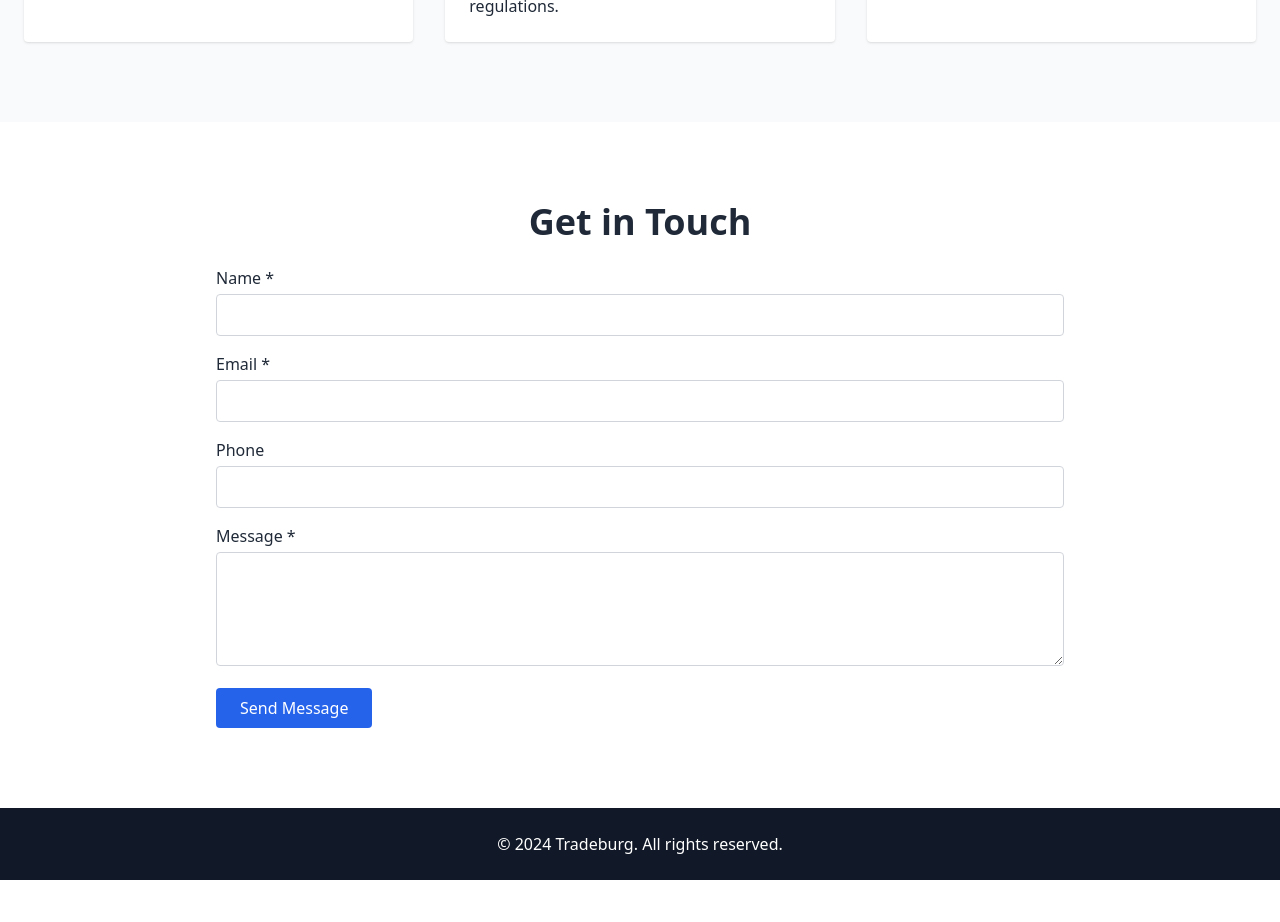
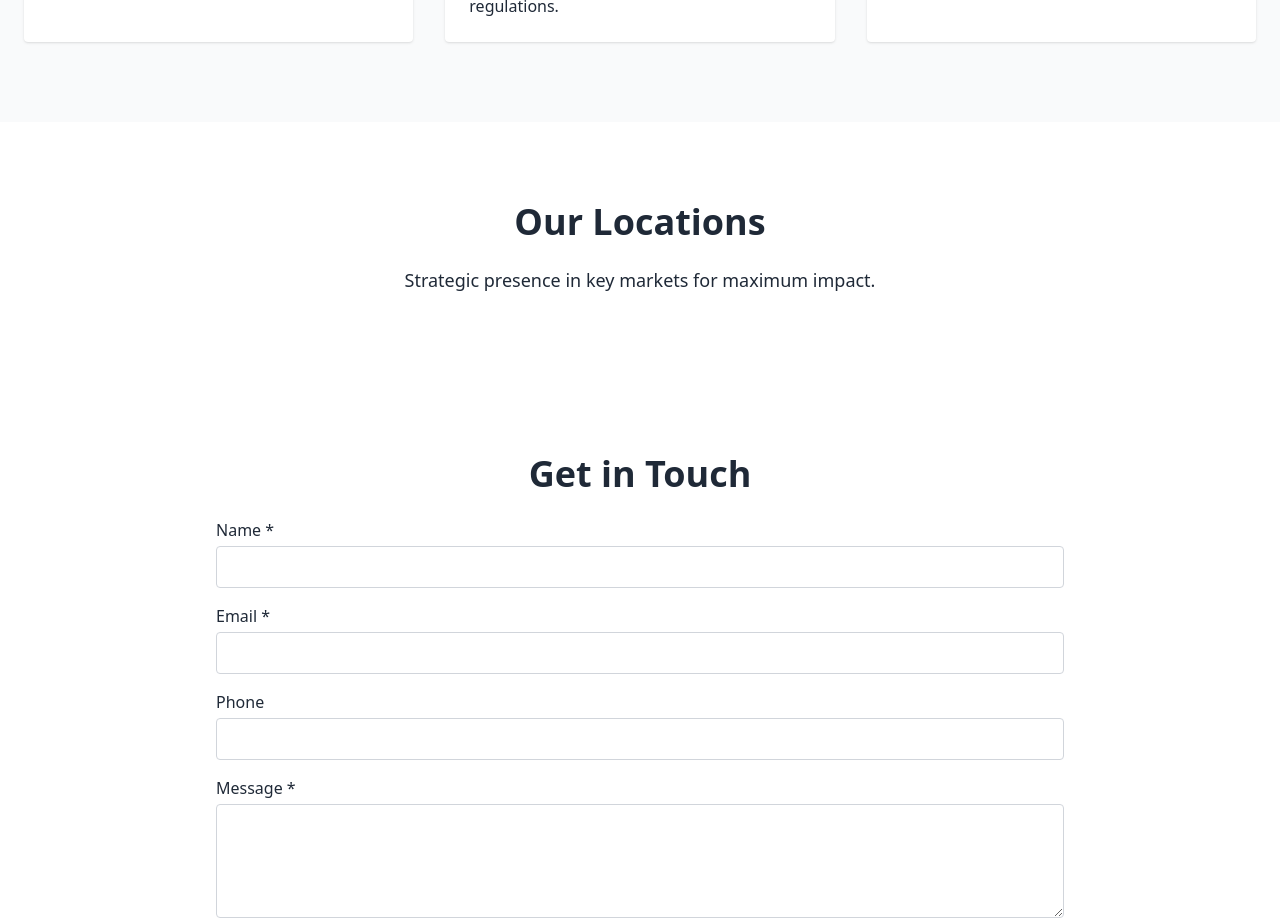
Before and after one commit to ref3at-13/tradeburg, a Next.js app: page / in a window 1280 px wide. Shown: the part 1480-2402 px from the top of the page. Before the commit the page ends 2360 px from the top, so only its background shows below. Built offline with nearby package versions, Linux system fonts and the light colour scheme.

Commit message:
Adding Our Locations

```diff
--- a/pages/index.js
+++ b/pages/index.js
@@ -119,6 +119,14 @@ export default function Home() {
         </div>
       </section>
 
+      {/* Locations */}
+      <section id="locations" className="py-20 px-6 max-w-6xl mx-auto">
+      <h2 className="text-4xl font-bold mb-6 text-center">Our Locations</h2>
+      <p className="text-center text-lg">
+      Strategic presence in key markets for maximum impact.
+      </p>
+      </section>
+
       {/* Contact */}
       <section id="contact" className="py-20 px-6 max-w-4xl mx-auto">
         <h2 className="text-4xl font-bold mb-6 text-center">Get in Touch</h2>
```
